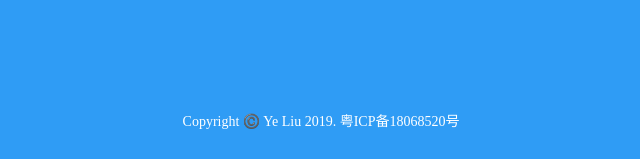
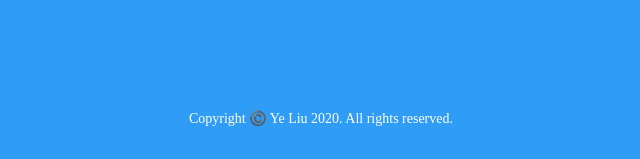
Before and after one commit to yeliudev/easyresume, a PHP site: page / in a window 1280 px wide. Shown: the part 657-816 px from the top of the page, without its empty margins (319-959 px from the left). Run offline with PHP 8.4, Linux system fonts and the light colour scheme; some libraries are stand-ins or nearby versions.

Commit message:
Update statement

```diff
--- a/index.html
+++ b/index.html
@@ -28,9 +28,7 @@
         </form>
     </div>
     <div class="statement">
-        <p class="copyright">Copyright ©️ Ye Liu 2019.
-            <a class="license" href="http://www.beian.miit.gov.cn/">粤ICP备18068520号</a>
-        </p>
+        <p>Copyright ©️ Ye Liu 2020. All rights reserved.</p>
     </div>
 </body>
 
--- a/static/css/index.css
+++ b/static/css/index.css
@@ -149,8 +149,3 @@ form input:focus {
   font-size: 14px;
   text-align: center;
 }
-
-.license {
-  color: white;
-  text-decoration: none;
-}
```
